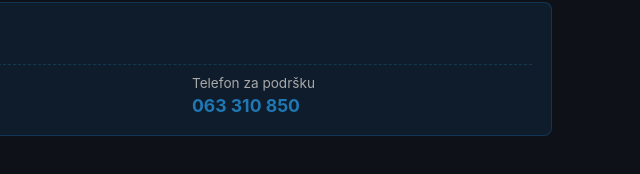
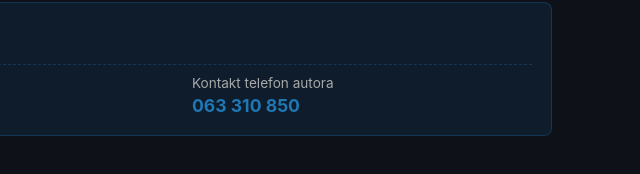
Before and after one commit to MAGADONNY/ofix, a plain HTML site: page index.html in a window 1280 px wide. Shown: the part 2430-2604 px from the top of the page, 638-1278 px from the left. Drawn offline with Linux system fonts and the light colour scheme.

Commit message:
Update index.html

```diff
--- a/index.html
+++ b/index.html
@@ -409,7 +409,7 @@
                     <div style="font-size: 1.1rem; font-weight: bold; color: var(--primary-blue); margin-top: 4px;">magy@usa.com</div>
                 </div>
                 <div class="contact-flex-item">
-                    <div class="price-label">Telefon za podršku</div>
+                    <div class="price-label">Kontakt telefon autora</div>
                     <div style="font-size: 1.1rem; font-weight: bold; color: var(--primary-blue); margin-top: 4px;">063 310 850</div>
                 </div>
             </div>
```
